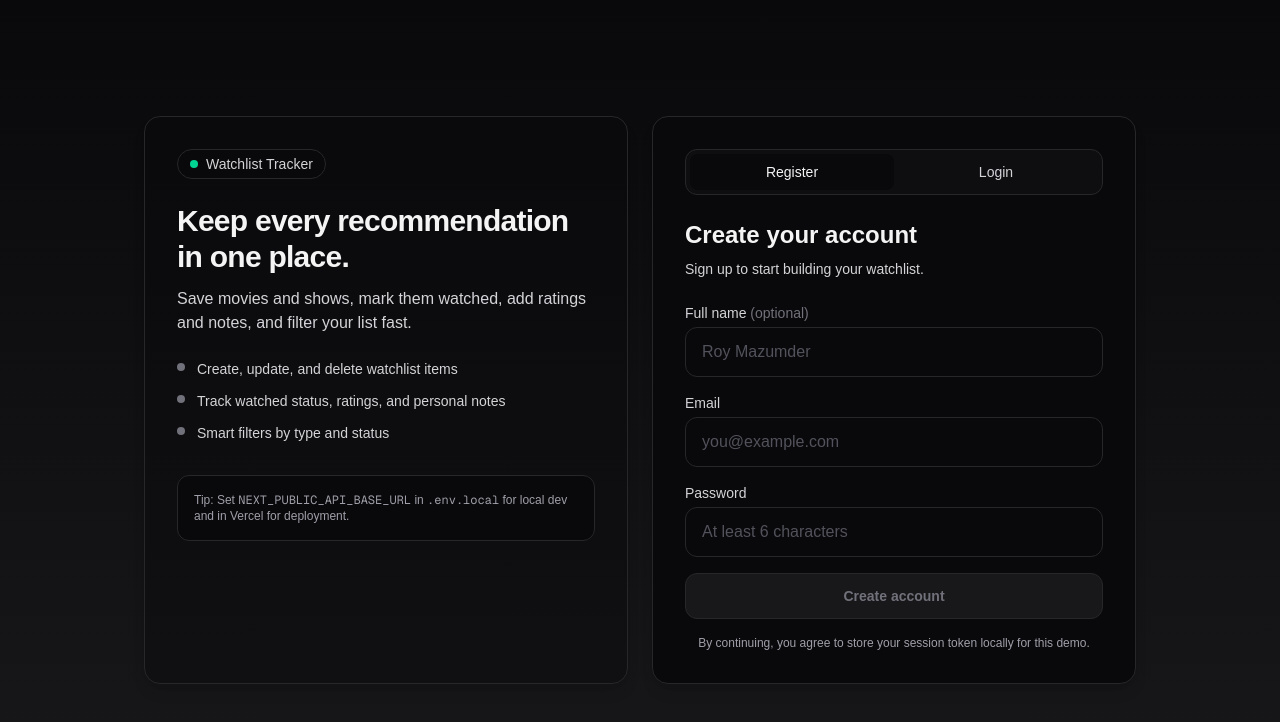
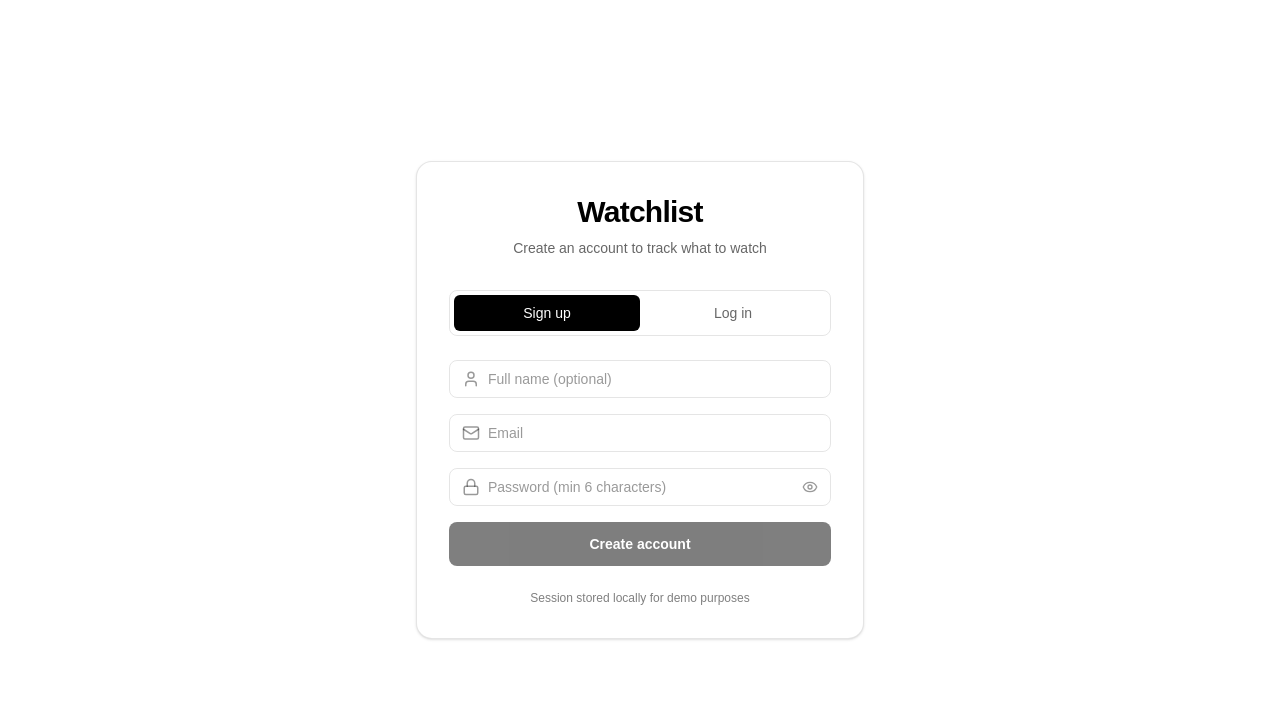
Before and after one commit to AritraRoy0/watchlist, a Next.js app: page / in a window 1280 px wide. Shown: the top 722 px of the page. Built offline with nearby package versions, Linux system fonts and the light colour scheme.

Commit message:
Updated Signup/Login UI

```diff
--- a/package.json
+++ b/package.json
@@ -9,6 +9,7 @@
     "lint": "eslint"
   },
   "dependencies": {
+    "lucide-react": "^0.563.0",
     "next": "16.1.5",
     "react": "^19.2.3",
     "react-dom": "^19.2.3"
--- a/src/app/page.tsx
+++ b/src/app/page.tsx
@@ -1,9 +1,17 @@
 "use client";
 
-import { useMemo, useState } from "react";
+import { useState } from "react";
 import { useRouter } from "next/navigation";
 import { login, register } from "@/lib/api";
 import { auth } from "@/lib/auth";
+import {
+  Mail,
+  Lock,
+  User,
+  Eye,
+  EyeOff,
+  Loader2,
+} from "lucide-react";
 
 type Mode = "login" | "register";
 
@@ -15,46 +23,29 @@ export default function HomePage() {
   const router = useRouter();
 
   const [mode, setMode] = useState<Mode>("register");
-
-  // Shared fields
   const [email, setEmail] = useState("");
   const [password, setPassword] = useState("");
-
-  // Register-only field (optional)
   const [fullName, setFullName] = useState("");
+  const [showPassword, setShowPassword] = useState(false);
 
   const [loading, setLoading] = useState(false);
   const [error, setError] = useState<string | null>(null);
 
-  const title = useMemo(
-    () => (mode === "register" ? "Create your account" : "Welcome back"),
-    [mode]
-  );
+  const emailValid = isEmail(email);
+  const passwordValid = password.length >= 6;
 
-  const subtitle = useMemo(
-    () =>
-      mode === "register"
-        ? "Sign up to start building your watchlist."
-        : "Log in to manage your watchlist.",
-    [mode]
-  );
-
-  const canSubmit = useMemo(() => {
-    if (!isEmail(email)) return false;
-    if (password.trim().length < 6) return false;
-    if (mode === "register" && fullName.trim().length > 0 && fullName.trim().length < 2)
-      return false;
-    return true;
-  }, [email, password, fullName, mode]);
+  const canSubmit =
+    emailValid &&
+    passwordValid &&
+    (mode === "login" ||
+      fullName.trim().length === 0 ||
+      fullName.trim().length >= 2);
 
   async function onSubmit(e: React.FormEvent) {
     e.preventDefault();
     setError(null);
 
-    if (!canSubmit) {
-      setError("Please enter a valid email and a password of at least 6 characters.");
-      return;
-    }
+    if (!canSubmit) return;
 
     setLoading(true);
     try {
@@ -66,163 +57,158 @@ export default function HomePage() {
       auth.setToken(result.token);
       router.push("/watchlist");
     } catch (err: any) {
-      setError(err?.message || "Something went wrong. Please try again.");
+      setError(err?.message || "Authentication failed.");
     } finally {
       setLoading(false);
     }
   }
 
   return (
-    <main className="min-h-screen bg-gradient-to-b from-zinc-950 to-zinc-900 text-zinc-100">
-      <div className="mx-auto flex min-h-screen max-w-5xl items-center justify-center px-4 py-10">
-        <div className="grid w-full gap-6 md:grid-cols-2">
-          {/* Left: Brand / copy */}
-          <section className="rounded-2xl border border-zinc-800 bg-zinc-950/40 p-8 shadow-lg">
-            <div className="inline-flex items-center gap-2 rounded-full border border-zinc-800 bg-zinc-950 px-3 py-1 text-sm text-zinc-300">
-              <span className="h-2 w-2 rounded-full bg-emerald-400" />
-              Watchlist Tracker
+    <main className="flex min-h-screen items-center justify-center bg-white px-4 text-black">
+      <div className="w-full max-w-md rounded-2xl border border-black/10 bg-white p-8 shadow-sm">
+        {/* Header */}
+        <div className="mb-8 text-center">
+          <h1 className="text-3xl font-semibold tracking-tight">
+            Watchlist
+          </h1>
+          <p className="mt-2 text-sm text-black/60">
+            {mode === "register"
+              ? "Create an account to track what to watch"
+              : "Log in to your watchlist"}
+          </p>
         </div>
 
-            <h1 className="mt-6 text-3xl font-semibold tracking-tight">
-              Keep every recommendation in one place.
-            </h1>
-            <p className="mt-3 text-zinc-300">
-              Save movies and shows, mark them watched, add ratings and notes, and
-              filter your list fast.
-            </p>
+        {/* Toggle */}
+        <div className="mb-6 grid grid-cols-2 rounded-lg border border-black/10 p-1">
+          {(["register", "login"] as Mode[]).map((m) => (
+            <button
+              key={m}
+              type="button"
+              onClick={() => {
+                setMode(m);
+                setError(null);
+              }}
+              className={`rounded-md py-2 text-sm font-medium transition-all ${
+                mode === m
+                  ? "bg-black text-white"
+                  : "text-black/60 hover:text-black"
+              }`}
+            >
+              {m === "register" ? "Sign up" : "Log in"}
+            </button>
+          ))}
+        </div>
 
-            <ul className="mt-6 space-y-3 text-sm text-zinc-300">
-              <li className="flex gap-3">
-                <span className="mt-1 h-2 w-2 rounded-full bg-zinc-500" />
-                Create, update, and delete watchlist items
-              </li>
-              <li className="flex gap-3">
-                <span className="mt-1 h-2 w-2 rounded-full bg-zinc-500" />
-                Track watched status, ratings, and personal notes
-              </li>
-              <li className="flex gap-3">
-                <span className="mt-1 h-2 w-2 rounded-full bg-zinc-500" />
-                Smart filters by type and status
-              </li>
-            </ul>
+        {/* Form */}
+        <form onSubmit={onSubmit} className="space-y-4">
+          {mode === "register" && (
+            <Field
+              icon={<User size={18} />}
+              value={fullName}
+              onChange={setFullName}
+              placeholder="Full name (optional)"
+            />
+          )}
 
-            <div className="mt-8 rounded-xl border border-zinc-800 bg-zinc-950 p-4 text-xs text-zinc-400">
-              Tip: Set <span className="font-mono">NEXT_PUBLIC_API_BASE_URL</span> in{" "}
-              <span className="font-mono">.env.local</span> for local dev and in Vercel
-              for deployment.
-            </div>
-          </section>
+          <Field
+            icon={<Mail size={18} />}
+            value={email}
+            onChange={setEmail}
+            placeholder="Email"
+            error={
+              email.length > 0 && !emailValid
+                ? "Please enter a valid email"
+                : undefined
+            }
+          />
 
-          {/* Right: Auth card */}
-          <section className="rounded-2xl border border-zinc-800 bg-zinc-950 p-8 shadow-lg">
-            {/* Mode switch */}
-            <div className="flex rounded-xl border border-zinc-800 bg-zinc-900/40 p-1">
+          <Field
+            icon={<Lock size={18} />}
+            value={password}
+            onChange={setPassword}
+            placeholder="Password (min 6 characters)"
+            type={showPassword ? "text" : "password"}
+            error={
+              password.length > 0 && !passwordValid
+                ? "Password must be at least 6 characters"
+                : undefined
+            }
+            rightIcon={
               <button
                 type="button"
-                onClick={() => {
-                  setMode("register");
-                  setError(null);
-                }}
-                className={[
-                  "flex-1 rounded-lg px-4 py-2 text-sm font-medium transition",
-                  mode === "register"
-                    ? "bg-zinc-950 text-zinc-100"
-                    : "text-zinc-300 hover:text-zinc-100",
-                ].join(" ")}
+                onClick={() => setShowPassword((v) => !v)}
+                className="text-black/40 hover:text-black"
               >
-                Register
+                {showPassword ? (
+                  <EyeOff size={16} />
+                ) : (
+                  <Eye size={16} />
+                )}
               </button>
-              <button
-                type="button"
-                onClick={() => {
-                  setMode("login");
-                  setError(null);
-                }}
-                className={[
-                  "flex-1 rounded-lg px-4 py-2 text-sm font-medium transition",
-                  mode === "login"
-                    ? "bg-zinc-950 text-zinc-100"
-                    : "text-zinc-300 hover:text-zinc-100",
-                ].join(" ")}
-              >
-                Login
-              </button>
-            </div>
-
-            <h2 className="mt-6 text-2xl font-semibold">{title}</h2>
-            <p className="mt-2 text-sm text-zinc-300">{subtitle}</p>
-
-            <form onSubmit={onSubmit} className="mt-6 space-y-4">
-              {mode === "register" && (
-                <div>
-                  <label className="mb-1 block text-sm text-zinc-300">
-                    Full name <span className="text-zinc-500">(optional)</span>
-                  </label>
-                  <input
-                    value={fullName}
-                    onChange={(e) => setFullName(e.target.value)}
-                    autoComplete="name"
-                    className="w-full rounded-xl border border-zinc-800 bg-zinc-950 px-4 py-3 text-zinc-100 placeholder:text-zinc-600 outline-none focus:border-zinc-600"
-                    placeholder="Roy Mazumder"
+            }
           />
-                </div>
-              )}
-
-              <div>
-                <label className="mb-1 block text-sm text-zinc-300">Email</label>
-                <input
-                  value={email}
-                  onChange={(e) => setEmail(e.target.value)}
-                  autoComplete="email"
-                  inputMode="email"
-                  className="w-full rounded-xl border border-zinc-800 bg-zinc-950 px-4 py-3 text-zinc-100 placeholder:text-zinc-600 outline-none focus:border-zinc-600"
-                  placeholder="you@example.com"
-                />
-              </div>
-
-              <div>
-                <label className="mb-1 block text-sm text-zinc-300">Password</label>
-                <input
-                  value={password}
-                  onChange={(e) => setPassword(e.target.value)}
-                  autoComplete={mode === "register" ? "new-password" : "current-password"}
-                  type="password"
-                  className="w-full rounded-xl border border-zinc-800 bg-zinc-950 px-4 py-3 text-zinc-100 placeholder:text-zinc-600 outline-none focus:border-zinc-600"
-                  placeholder="At least 6 characters"
-                />
-              </div>
 
           {error && (
-                <div className="rounded-xl border border-red-900/40 bg-red-950/40 px-4 py-3 text-sm text-red-200">
+            <div className="rounded-md border border-black/10 bg-black/5 px-3 py-2 text-sm">
               {error}
             </div>
           )}
 
           <button
             type="submit"
-                disabled={loading || !canSubmit}
-                className={[
-                  "w-full rounded-xl px-4 py-3 text-sm font-semibold transition",
-                  "border border-zinc-800",
-                  loading || !canSubmit
-                    ? "cursor-not-allowed bg-zinc-900 text-zinc-500"
-                    : "bg-zinc-100 text-zinc-950 hover:bg-white",
-                ].join(" ")}
+            disabled={!canSubmit || loading}
+            className="flex w-full items-center justify-center gap-2 rounded-lg bg-black py-3 text-sm font-semibold text-white transition disabled:opacity-50"
           >
-                {loading
-                  ? "Please wait..."
-                  : mode === "register"
-                  ? "Create account"
-                  : "Log in"}
+            {loading && (
+              <Loader2 size={16} className="animate-spin" />
+            )}
+            {mode === "register" ? "Create account" : "Log in"}
           </button>
+        </form>
 
-              <p className="text-center text-xs text-zinc-400">
-                By continuing, you agree to store your session token locally for this demo.
+        <p className="mt-6 text-center text-xs text-black/50">
+          Session stored locally for demo purposes
         </p>
-            </form>
-          </section>
-        </div>
       </div>
     </main>
   );
 }
+
+/* ---------- Reusable Input Field ---------- */
+
+function Field({
+  icon,
+  rightIcon,
+  value,
+  onChange,
+  placeholder,
+  type = "text",
+  error,
+}: {
+  icon: React.ReactNode;
+  rightIcon?: React.ReactNode;
+  value: string;
+  onChange: (v: string) => void;
+  placeholder: string;
+  type?: string;
+  error?: string;
+}) {
+  return (
+    <div>
+      <div className="flex items-center gap-2 rounded-lg border border-black/10 px-3 py-2 focus-within:border-black">
+        <span className="text-black/40">{icon}</span>
+        <input
+          type={type}
+          value={value}
+          onChange={(e) => onChange(e.target.value)}
+          placeholder={placeholder}
+          className="w-full bg-transparent text-sm outline-none placeholder:text-black/40"
+        />
+        {rightIcon}
+      </div>
+      {error && (
+        <p className="mt-1 text-xs text-black/60">{error}</p>
+      )}
+    </div>
+  );
+}
```
Also changed, not shown: 1 other file (tests, documents, lock files or other folders). Lines whose indentation alone changed are shown as unchanged.
